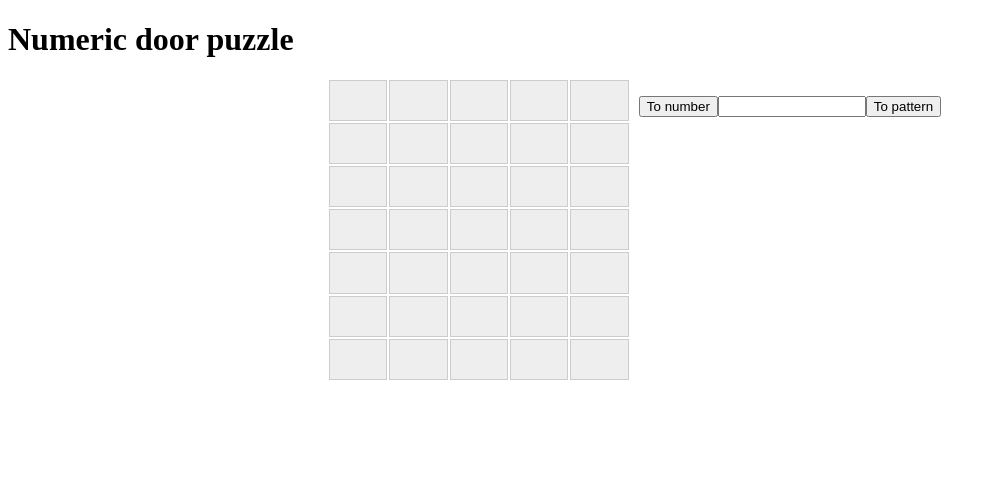
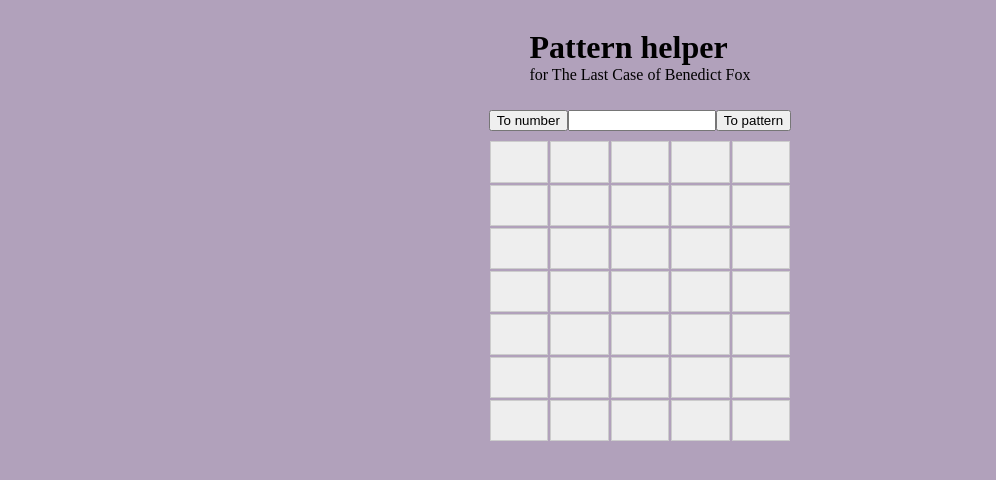
Before and after one commit to lumpsoid/pattern-helper-benedict-fox, a Preact app: page / in a window 1280 px wide. Shown: the top 480 px of the page, without its empty margins (0-996 px from the left). Built offline with nearby package versions, Linux system fonts and the light colour scheme.

Commit message:
fix: change styles and layout

```diff
--- a/src/app.tsx
+++ b/src/app.tsx
@@ -20,12 +20,26 @@
 		"div",
 		{ className: "app" },
 		h(
-			"h1",
-			null,
-			"Numeric door puzzle"),
-		h(
 			"div",
 			{ className: "content" },
+			h(
+				"div",
+				null,
+				h(
+					"h1",
+					{ style: "margin-bottom: 0px;" },
+					"Pattern helper",
+				),
+				h(
+					"p",
+					{ style: "margin-top: 0px;" },
+					'for The Last Case of Benedict Fox',
+				),
+			),
+			h(
+				Number,
+				{ grid: grid, setGrid: setGrid },
+			),
 			h(
 				Grid,
 				{
@@ -33,10 +47,6 @@
 					callback: setGrid,
 				},
 			),
-			h(
-				Number,
-				{ grid: grid },
-			)
 		),
 	);
 };
--- a/src/style.css
+++ b/src/style.css
@@ -1,29 +1,34 @@
+html {
+  --background-color: #3c155666;
+  --cell-color-on: #7a579cbf;
+  --cell-color-off: #eee;
+}
+
+body {
+  background: var(--background-color);
+}
+
 .content {
   display: flex;
+  flex-direction: column;
   justify-content: center;
-  /*align-items: center;*/
-  height: 70vh;
+  align-items: center;
+  gap: 10px;
   padding: auto;
   margin: auto;
 }
 
-.number {
-  font-size: 1.5rem;
-  font-weight: bold;
-  margin: 10px;
-}
-
 .grid {
   display: grid;
-  grid-template-columns: repeat(var(--cols, 5), 1fr);
-  grid-template-rows: repeat(var(--rows, 7), 1fr);
+  grid-template-columns: repeat( 5, 1fr);
+  grid-template-rows: repeat(7, 1fr);
   gap: 2px; /* Adjust gap as needed */
   width: 300px; /* Adjust width as needed */
   height: 300px; /* Adjust height as needed */
 }
 
 .cell {
-  background-color: #eee; /* Default cell color */
+  background-color: var(--cell-color-off); /* Default cell color */
   border: 1px solid #ccc; /* Cell border */
   display: flex;
   justify-content: center;
@@ -32,5 +37,5 @@
 }
 
 .cell.connected {
-  background-color: #b3e6ff; /* Connected cell color */
+  background-color: var(--cell-color-on); /* Connected cell color */
 }
```
